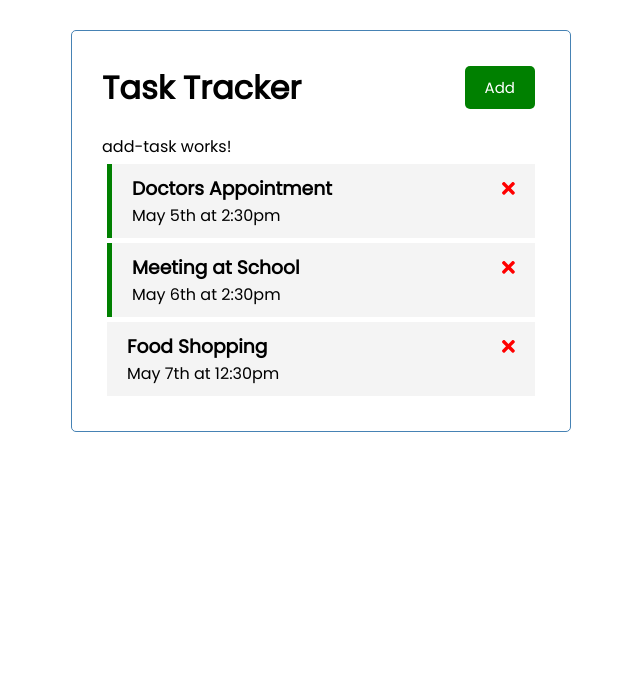
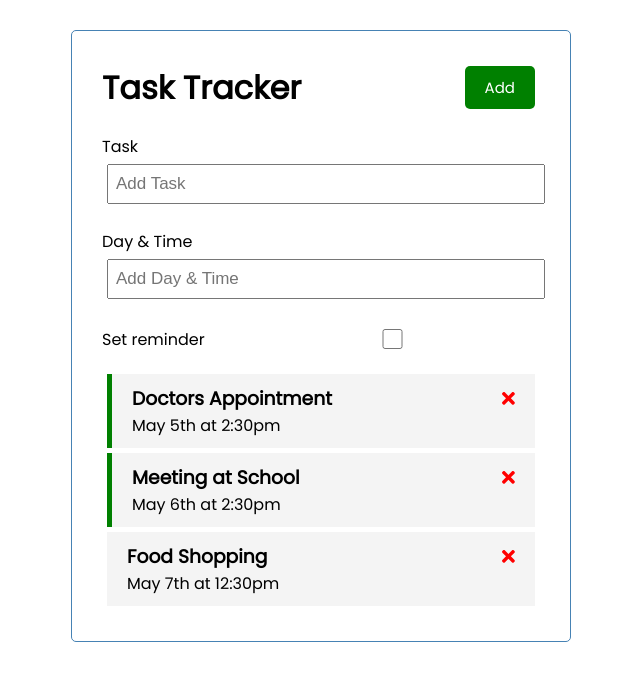
Before and after one commit to petermarra/TaskTracker, an Angular app: page / in a window 1280 px wide. Shown: the top 680 px of the page, without its empty margins (319-959 px from the left). Built offline with nearby package versions, Linux system fonts and the light colour scheme; data requests are answered from the project's data file.

Commit message:
add form to add task html

```diff
--- a/src/app/components/add-task/add-task.component.html
+++ b/src/app/components/add-task/add-task.component.html
@@ -1 +1,31 @@
-<p>add-task works!</p>
+<form>
+    <div class="form-control">
+        <label for="text">Task</label>
+        <input
+            type="text"
+            name="text"
+            id="text"
+            placeholder="Add Task"
+        />
+    </div>
+
+    <div class="form-control">
+        <label for="day">Day & Time</label>
+        <input
+            type="text"
+            name="day"
+            id="day"
+            placeholder="Add Day & Time"
+        />
+
+    </div>
+
+    <div class="form-control form-control-check">
+        <label for="reminder">Set reminder</label>
+        <input
+            type="checkbox"
+            name="reminder"
+            id="reminder"
+        />
+    </div>
+</form>
```
